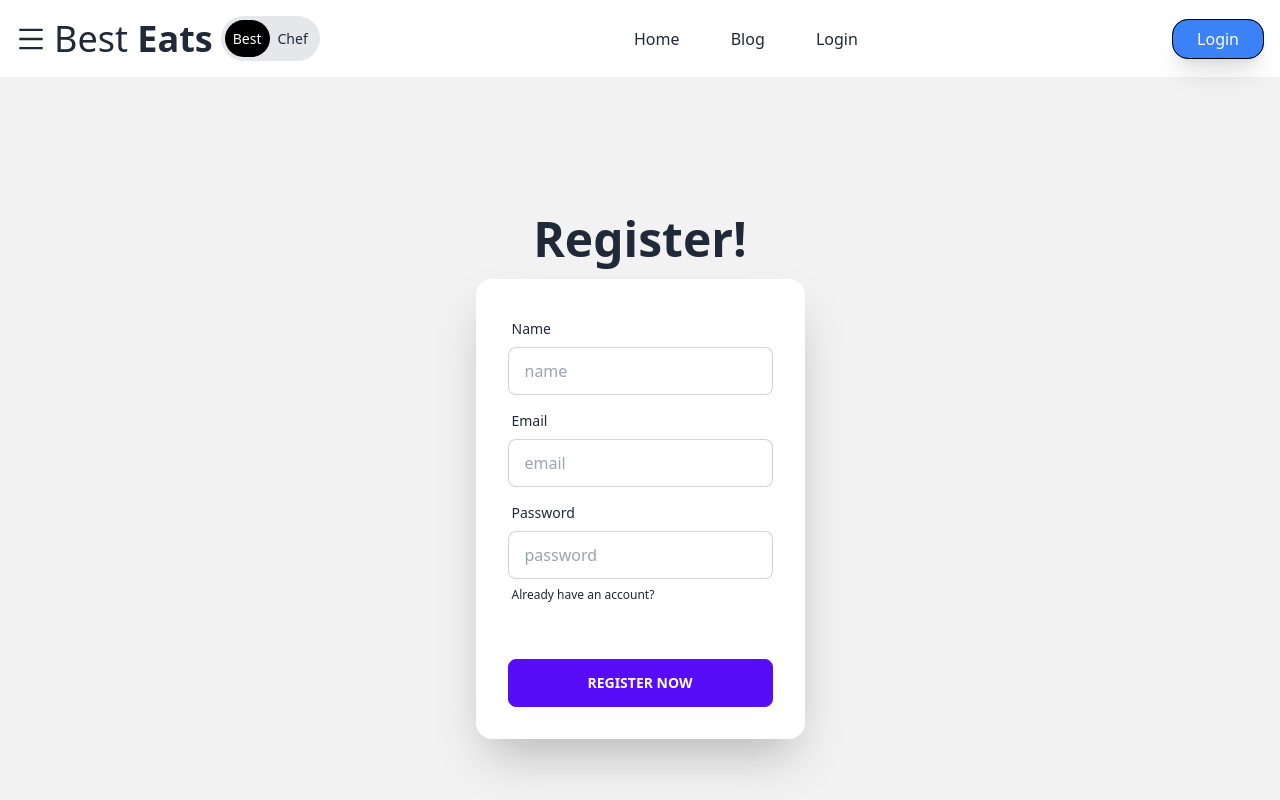
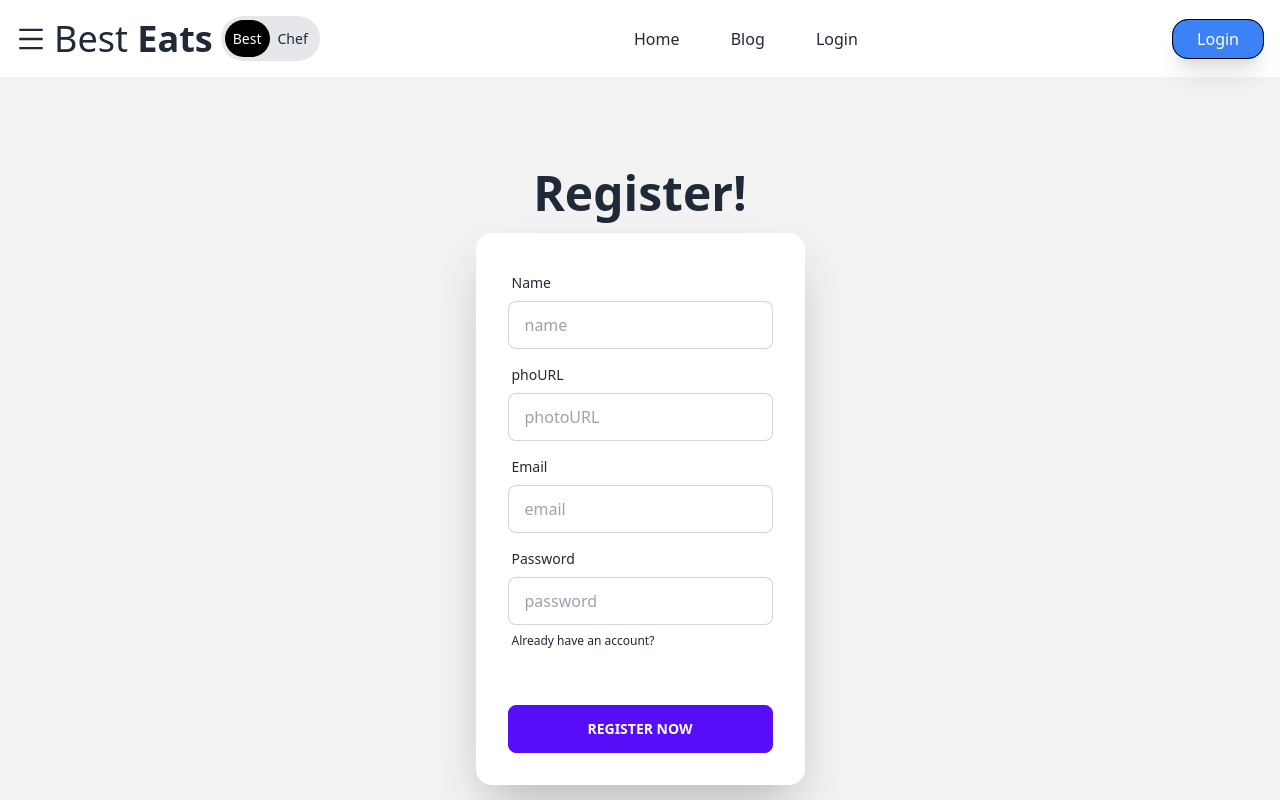
Before and after one commit to ashfak-rahad/best-chef-client-side, a React (Vite) app: page /sign in a window 1280 px wide. Shown: the top 800 px of the page. Built offline with nearby package versions, Linux system fonts and the light colour scheme; no server answers.

Commit message:
readme file and registation file added

```diff
--- a/src/components/Registation.jsx
+++ b/src/components/Registation.jsx
@@ -1,10 +1,11 @@
 import React, { useContext, useState } from "react";
-import { Link } from "react-router-dom";
+import { Link, useNavigate } from "react-router-dom";
 import { AuthContext } from "../provider/AuthProvider";
 
 const Register = () => {
   const [error, setError] = useState("");
   const [success, setSuccess] = useState("");
+  const navigate =useNavigate();
   const { user, createUser } = useContext(AuthContext);
   // console.log(createUser);
   const handleRegister = (event) => {
@@ -13,12 +14,17 @@ const Register = () => {
     const name = form.name.value;
     const email = form.email.value;
     const password = form.password.value;
+    const photoURL =form.photoURL.value;
 
-    console.log(name, email, password);
+    console.log(name, email, password ,photoURL);
     createUser(email, password)
       .then((result) => {
         setError("");
         setSuccess("Successfully login");
+        updateProfile(loggedUser,{
+          displayName:name,photoURL:photoUrl
+        })
+        navigate('/login')
 
 
         form.reset();
@@ -45,6 +51,18 @@ const Register = () => {
                 type="text"
                 name="name"
                 placeholder="name"
+                className="input input-bordered"
+                required
+              />
+            </div>
+            <div className="form-control">
+              <label className="label">
+                <span className="label-text">phoURL</span>
+              </label>
+              <input
+                type="email"
+                name="photoURL"
+                placeholder="photoURL"
                 className="input input-bordered"
                 required
               />
@@ -85,7 +103,7 @@ const Register = () => {
             <p className="text-red-600">{error}</p>
             <p className="text-indigo-800">{success}</p>
             <div className="form-control mt-6">
-              <button className="btn btn-primary">Register Now</button>
+            <button className="btn btn-primary">Register Now</button>
             </div>
           </form>
         </div>
```
Also changed, not shown: 1 other file (tests, documents, lock files or other folders).
